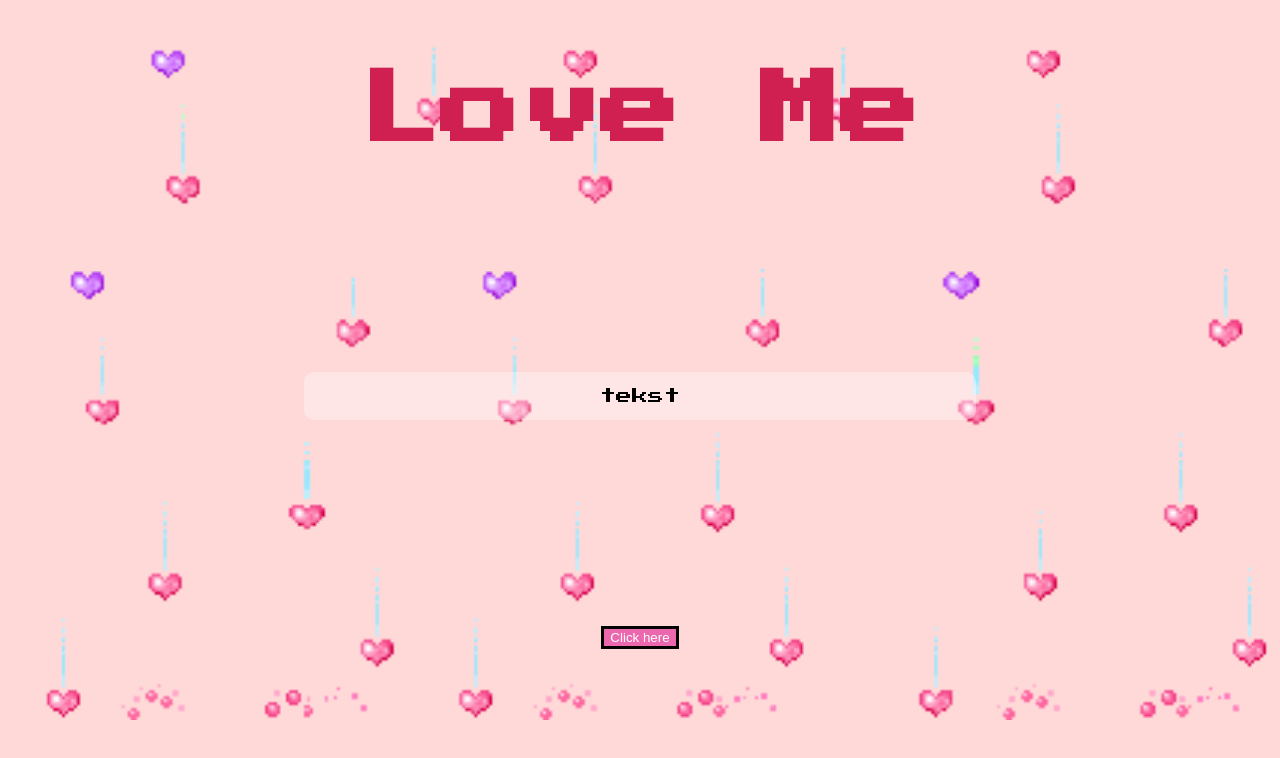
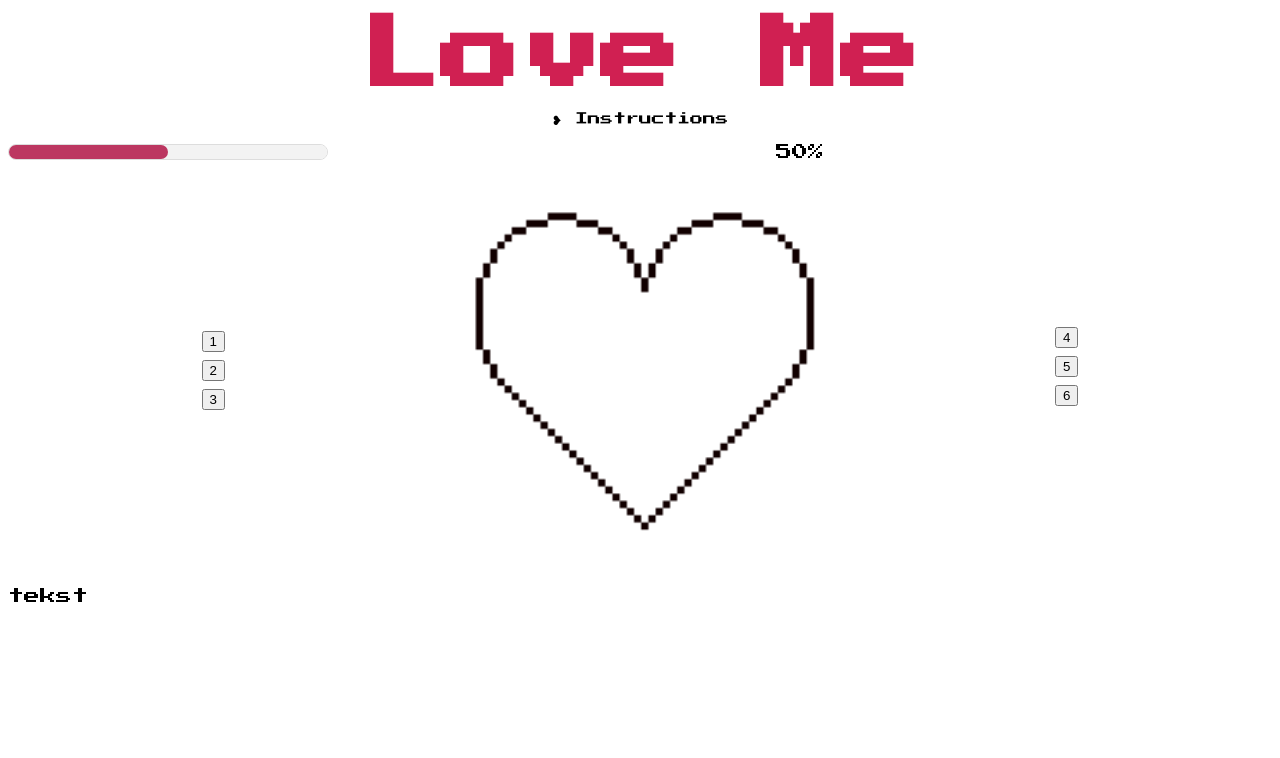
Before and after one commit to 3hos15/loveme, a plain HTML site: page loveme.html in a window 1280 px wide. Drawn offline with Linux system fonts and the light colour scheme; a web font is replaced by a local one.

Commit message:
big changes

```diff
--- a/loveme.html
+++ b/loveme.html
@@ -1,5 +1,5 @@
 <!DOCTYPE html>
-<html lang="en">
+<html class="love" lang="en">
 <head>
     <meta charset="UTF-8">
     <meta name="viewport" content="width=device-width, initial-scale=1.0">
@@ -16,9 +16,34 @@
 </head>
 
 <body>
-    <h1>Love Me</h1>
+    <section>
+        <h1>Love Me</h1>
+        <details>
+            <summary>&#x2765; Instructions</summary>
+            <p>Hier komt een kleine instructie van de game te staan</p>
+        </details>
+    </section>
+    <section id="heartprogress" >
+        <progress id="health" value="50" max="100"></progress>
+        <p>50%</p>
+    </section>
+
+    <section class="game">
+        <section id="btnsetone">
+            <button>1</button>
+            <button>2</button>
+            <button>3</button>
+        </section>
+        <section id="heartimg">
+            <img src="images/heartone.png" alt="">
+        </section>
+        <section id="btnsettwo">
+            <button>4</button>
+            <button>5</button>
+            <button>6</button>
+        </section>
+    </section>
     <p>tekst</p>
-    <button>Click here</button>
     <script src="script.js"></script>
 </body>
 </html>
--- a/styles/style.css
+++ b/styles/style.css
@@ -1,23 +1,9 @@
 
-.danfo {
-  font-family: "Danfo", serif;
-  font-optical-sizing: auto;
-  font-weight: 400;
-  font-style: normal;
-
-}
-
-.press-start-2p-regular {
-    font-family: "Press Start 2P", system-ui;
-    font-weight: 400;
-    font-style: normal;
-}
-
-body {
-    /* background-color: rgba(255, 141, 154, 0.407); */
-    background-color: rgb(255, 216, 216);
+.home body {
+    background-color: rgba(255, 141, 154, 0.407);
+    background-color: rgb(239, 195, 195);
     margin: 0;
-    height: 90vh;
+    height: 95vh;
     background-image: url("../images/raining_hearts.gif");
     background-size: cover;
     background-repeat: no-repeat;
@@ -28,12 +14,6 @@ body {
 
 section {
     text-align: center;
-}
-
-button {
-    background-color: rgb(236, 104, 174);
-    color: white;
-    border: solid rgb(0, 0, 0);
 }
 
 h1{
@@ -52,11 +32,10 @@ h1{
     align-items: center;
 }
 
-p {
+.home p {
     display: flex;
     justify-content: center;
     align-items: center;
-    font-family: "Press Start 2P", system-ui;
     background-color: rgba(255, 255, 255, 0.357);
     padding: 1em;
     border-radius: 10px;
@@ -87,14 +66,128 @@ p {
     scale: 1.1;
 }
 
+
+.love body {
+    background-color: white;
+    display: grid;
+}
+
+.love p, .home p, summary {
+    font-family: "Press Start 2P", system-ui;
+}
+
+.love section:first-child {
+    margin-top: 0.5em;
+}
+
+details {
+    margin-top: 1em;
+    text-align: center;
+}
+
+details summary {
+    font-size: 0.8em;
+    align-items: center;
+    list-style: none;
+    cursor: pointer;
+}
+
+/* details summary::-webkit-details-marker {
+    display: none;
+} */
+
+details summary:hover {
+    scale: 1.05;
+}
+
+details p {
+    font-size: 0.6em;
+}
+
+
+
+progress {
+    width: 18.75em;
+    height: 1.25em;
+    border: 0.0625em solid #ddd;
+    border-radius: 0.625em;
+}
+
+progress::-webkit-progress-bar {
+    background-color: #f3f3f3;
+    border-radius: 0.625em;
+}
+
+progress::-webkit-progress-value {
+    background-color: #bc3761;
+    border-radius: 0.625em; /* Same as above for smooth transition of progress value */
+}
+
+/* progress::-moz-progress-bar {
+    background-color: #4CAF50;
+    border-radius: 10px;
+} */
+
+#heartprogress {
+    margin-top: 1em;
+    display: grid; /* Establish a grid layout */
+    grid-template-columns: auto 1fr;
+
+    align-items: center;
+}
+
+progress {
+    width: 20em;
+    height: 1em;
+}
+
+#heartprogress p {
+    margin: 0;
+    padding: 0;
+}
+
+.love img {
+    width: 30em;
+}
+
+.game {
+    display: grid;
+    grid-template-columns: 1fr 1fr 1fr;
+    justify-items: center;
+    align-items: center;
+    gap: 1em;
+}
+
+#btnsetone, #btnsettwo {
+    display: flex;
+    flex-direction: column;
+    gap: 0.5em;
+}
+
+#heartimg img {
+    max-width: 100%;
+}
+
+
+
+
+
+
+
+
+
+
+
+
+
+
+
 @media (max-width: 700px) {
 	body {
         height: 100vh;
     }
-}
 
-@media (max-width: 1200px) {
-	body {
-        height: 100vh;
+    .love img {
+        width: 15em;
     }
 }
```
Also changed, not shown: index.html (+2 -2 lines), images/hearteight.png (added), images/hearteleven.png (added), images/heartfive.png (added), images/heartfour.png (added), images/heartnine.png (added), images/heartone.png (added), images/heartseven.png (added), images/heartsix.png (added), images/heartten.png (added), images/heartthree.png (added), images/hearttwo.png (added), 1 other file.
